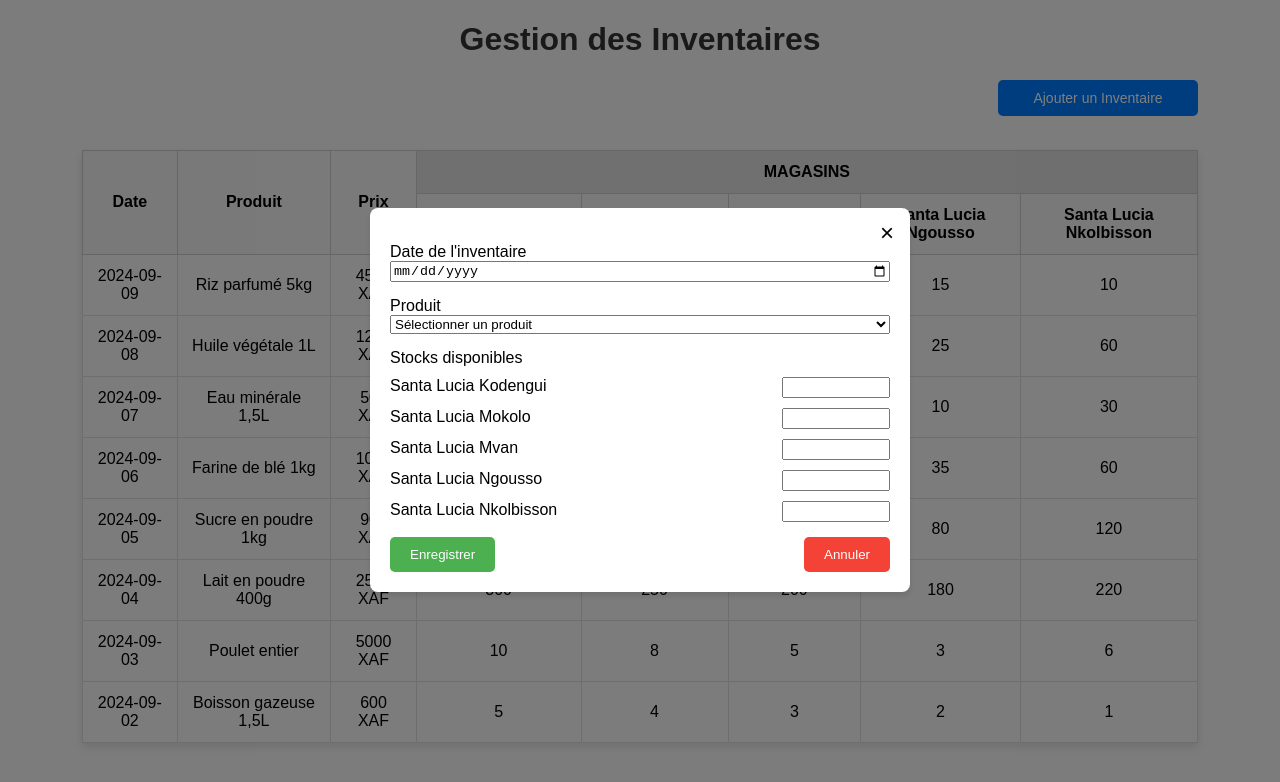
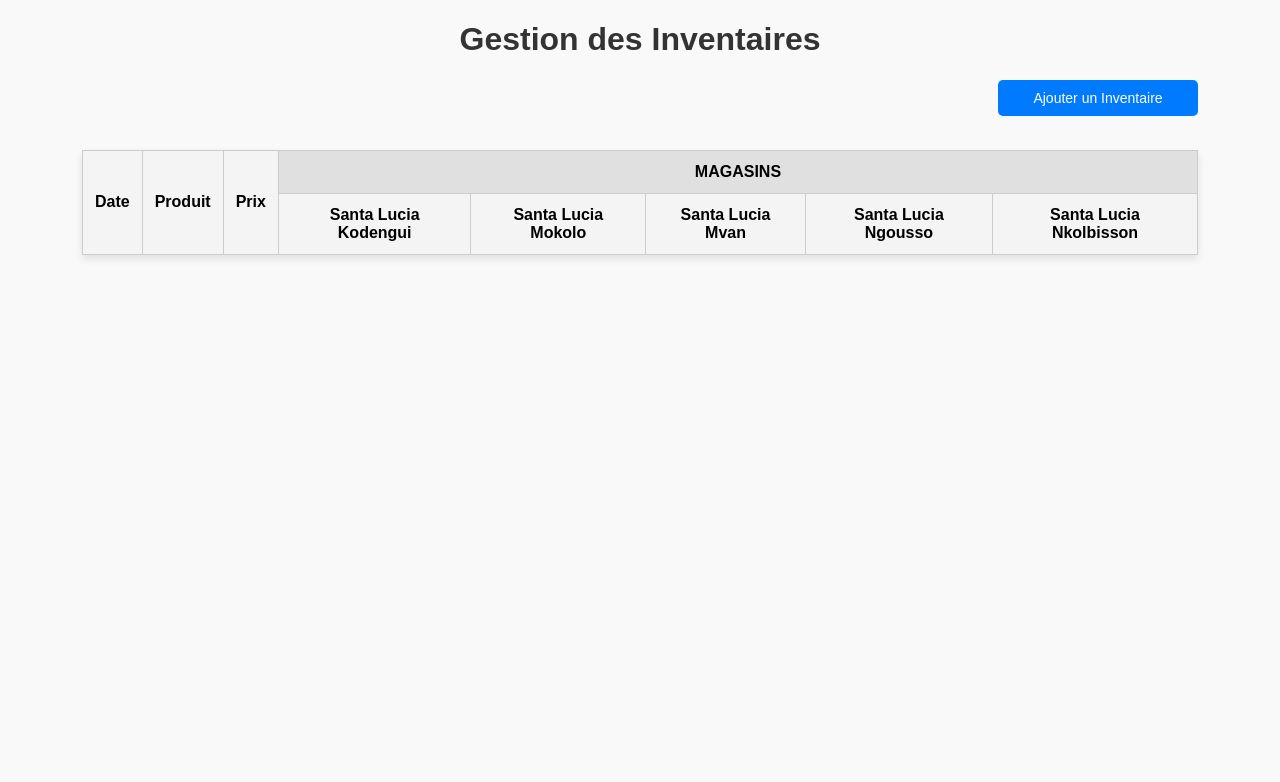
Before and after one commit to link-cat/evoSoftInventory, a React (Create React App) app: page / in a window 1280 px wide. Shown: the top 782 px of the page. Built offline with nearby package versions, Linux system fonts and the light colour scheme.

Commit message:
add interactivity

```diff
--- a/src/App.tsx
+++ b/src/App.tsx
@@ -1,4 +1,4 @@
-import React, { useState } from "react";
+import React, { useEffect, useState } from "react";
 
 interface Magasin {
   id: string;
@@ -18,26 +18,18 @@ interface Inventaire {
   stock: Record<string, number>; // Record<magasinId, stock>
 }
 
-interface InventoryTableProps {
-  inventaires: Inventaire[];
-  magasins: Magasin[];
-  produits: Produit[];
-}
-interface InventoryRowProps {
-  inventaire: Inventaire;
-  magasins: Magasin[];
-  produits: Produit[];
-}
-
-function InventoryRow({ inventaire, magasins, produits }) {
-  const product = produits.find((p:Produit) => p.id === inventaire.produitId);
+function InventoryRow({ inventaire, magasins, produits, onClickRow }) {
+  const product = produits.find((p: Produit) => p.id === inventaire.produitId);
 
   return (
-    <tr className="inventory-row">
+    <tr
+      onClick={() => onClickRow(inventaire.produitId)}
+      className="inventory-row"
+    >
       <td>{inventaire.date}</td>
       <td>{product ? product.nom : "Unknown Product"}</td>
       <td>{product ? product.prix : "NaN"} XAF</td>
-      {magasins.map((magasin:Magasin) => (
+      {magasins.map((magasin: Magasin) => (
         <td key={magasin.id}>
           {inventaire.stock[magasin.id] !== null
             ? inventaire.stock[magasin.id]
@@ -48,7 +40,7 @@ function InventoryRow({ inventaire, magasins, produits }) {
   );
 }
 
-function InventoryTable({ inventaires, magasins, produits }) {
+function InventoryTable({ inventaires, magasins, produits, onClickRow }) {
   return (
     <table className="inventory-table">
       <thead>
@@ -61,14 +53,15 @@ function InventoryTable({ inventaires, magasins, produits }) {
           </th>
         </tr>
         <tr>
-          {magasins.map((magasin:Magasin) => (
+          {magasins.map((magasin: Magasin) => (
             <th key={magasin.id}>{magasin.nom}</th>
           ))}
         </tr>
       </thead>
       <tbody>
-        {inventaires.map((inventaire:Inventaire) => (
+        {inventaires.map((inventaire: Inventaire) => (
           <InventoryRow
+            onClickRow={onClickRow}
             key={inventaire.produitId}
             inventaire={inventaire}
             magasins={magasins}
@@ -80,16 +73,75 @@ function InventoryTable({ inventaires, magasins, produits }) {
   );
 }
 
-function InventoryForm({ magasins, produits, initialData, onSave, onCancel }) {
+function InventoryForm({
+  magasins,
+  produits,
+  initialData,
+  onSave,
+  onCancel,
+  onSelectProduct,
+}) {
+  const [date, setDate] = useState(initialData ? initialData.date : "");
+  const [produitId, setProduitId] = useState(
+    initialData ? initialData.produitId : ""
+  );
+  const [stocks, setStocks] = useState(
+    initialData
+      ? initialData.stock
+      : magasins.reduce(
+          (acc, magasin: Magasin) => ({ ...acc, [magasin.id]: 0 }),
+          {}
+        )
+  );
 
+  useEffect(() => {
+    if (initialData) {
+      setDate(initialData.date);
+      setProduitId(initialData.produitId);
+      setStocks(initialData.stock);
+    } else {
+      setDate("");
+      setProduitId("");
+      setStocks(
+        magasins.reduce(
+          (acc, magasin: Magasin) => ({ ...acc, [magasin.id]: 0 }),
+          {}
+        )
+      );
+    }
+  }, [initialData, magasins]);
+
+  const handleProduitChange = (id: string) => {
+    onSelectProduct(id);
+    setProduitId(id);
+  };
+
+  const handleStockChange = (magasinId: string, newStock: number) => {
+    setStocks({
+      ...stocks,
+      [magasinId]: newStock,
+    });
+  };
+
+  const handleSubmit = (e) => {
+    e.preventDefault();
+    const inventaire = {
+      date,
+      produitId,
+      stock: stocks,
+    };
+    onSave(inventaire);
+  };
 
   return (
-    <form className="inventory-form" onSubmit={()=>{}}>
+    <form className="inventory-form" onSubmit={handleSubmit}>
       <div className="form-group">
         <label htmlFor="date">Date de l'inventaire</label>
         <input
           type="date"
           id="date"
+          value={date}
+          onChange={(e) => setDate(e.target.value)}
           required
         />
       </div>
@@ -97,6 +149,8 @@ function InventoryForm({ magasins, produits, initialData, onSave, onCancel }) {
         <label htmlFor="produit">Produit</label>
         <select
           id="produit"
+          value={produitId}
+          onChange={(e) => handleProduitChange(e.target.value)}
           required
         >
           <option value="">Sélectionner un produit</option>
@@ -115,6 +169,10 @@ function InventoryForm({ magasins, produits, initialData, onSave, onCancel }) {
             <input
               type="number"
               id={`stock-${magasin.id}`}
+              value={stocks[magasin.id]}
+              onChange={(e) =>
+                handleStockChange(magasin.id, parseInt(e.target.value, 10) || 0)
+              }
               min="0"
               required
             />
@@ -148,20 +206,48 @@ function Modal({ children, isOpen, onClose }) {
   );
 }
 
-function InventoryOverview({ onAddInventory }) {
-  const [isModalOpen, setModalOpen] = useState(true);
+function InventoryOverview() {
+  const [isModalOpen, setModalOpen] = useState(false);
+  const [initialData, setInitialData] = useState<Inventaire | undefined>(
+    undefined
+  );
+
+  const handleAddInventory = () => {
+    setInitialData(undefined);
+    setModalOpen(true);
+  };
 
   const handleCloseModal = () => {
     setModalOpen(false);
   };
 
+  const handleOnSave = (inventaire: Inventaire) => {
+    const existingIndex = INVENTAIRES.findIndex(
+      (existing: Inventaire) => existing.produitId === inventaire.produitId
+    );
+    if (existingIndex > -1) {
+      INVENTAIRES[existingIndex] = inventaire;
+    } else {
+      INVENTAIRES.push(inventaire);
+    }
+    setModalOpen(false);
+  };
+
+  const handleSelectProduit = (id: string) => {
+    setInitialData(
+      INVENTAIRES.find((inventaire: Inventaire) => inventaire.produitId === id)
+    );
+    setModalOpen(true);
+  };
+
   return (
     <div className="inventory-overview">
-      <button className="add-inventory-btn" onClick={onAddInventory}>
+      <button className="add-inventory-btn" onClick={handleAddInventory}>
         Ajouter un Inventaire
       </button>
 
       <InventoryTable
+        onClickRow={handleSelectProduit}
         produits={PRODUITS}
         magasins={MAGASINS}
         inventaires={INVENTAIRES}
@@ -169,11 +255,12 @@ function InventoryOverview({ onAddInventory }) {
 
       <Modal isOpen={isModalOpen} onClose={handleCloseModal}>
         <InventoryForm
-          initialData={null}
+          onSelectProduct={handleSelectProduit}
+          initialData={initialData}
           magasins={MAGASINS}
           produits={PRODUITS}
-          onSave={() => {}}
-          onCancel={() => {}}
+          onSave={handleOnSave}
+          onCancel={handleCloseModal}
         />
       </Modal>
     </div>
@@ -206,55 +293,13 @@ const PRODUITS: Produit[] = [
   { id: "15", nom: "Shampoing 500ml", prix: 2500 },
 ];
 
-
-const INVENTAIRES: Inventaire[] = [
-  {
-    date: "2024-09-09",
-    produitId: "1",
-    stock: { "1": 50, "2": 30, "3": 20, "4": 15, "5": 10 },
-  },
-  {
-    date: "2024-09-08",
-    produitId: "2",
-    stock: { "1": 100, "2": 70, "3": 40, "4": 25, "5": 60 },
-  },
-  {
-    date: "2024-09-07",
-    produitId: "3",
-    stock: { "1": 25, "2": 20, "3": 15, "4": 10, "5": 30 },
-  },
-  {
-    date: "2024-09-06",
-    produitId: "4",
-    stock: { "1": 75, "2": 55, "3": 45, "4": 35, "5": 60 },
-  },
-  {
-    date: "2024-09-05",
-    produitId: "5",
-    stock: { "1": 200, "2": 150, "3": 100, "4": 80, "5": 120 },
-  },
-  {
-    date: "2024-09-04",
-    produitId: "6",
-    stock: { "1": 300, "2": 250, "3": 200, "4": 180, "5": 220 },
-  },
-  {
-    date: "2024-09-03",
-    produitId: "7",
-    stock: { "1": 10, "2": 8, "3": 5, "4": 3, "5": 6 },
-  },
-  {
-    date: "2024-09-02",
-    produitId: "8",
-    stock: { "1": 5, "2": 4, "3": 3, "4": 2, "5": 1 },
-  },
-];
+let INVENTAIRES: Inventaire[] = [];
 
 export default function InventoryApp() {
   return (
     <div>
       <h1>Gestion des Inventaires</h1>
-      <InventoryOverview onAddInventory={() => {}} />
+      <InventoryOverview />
     </div>
   );
 }
```
